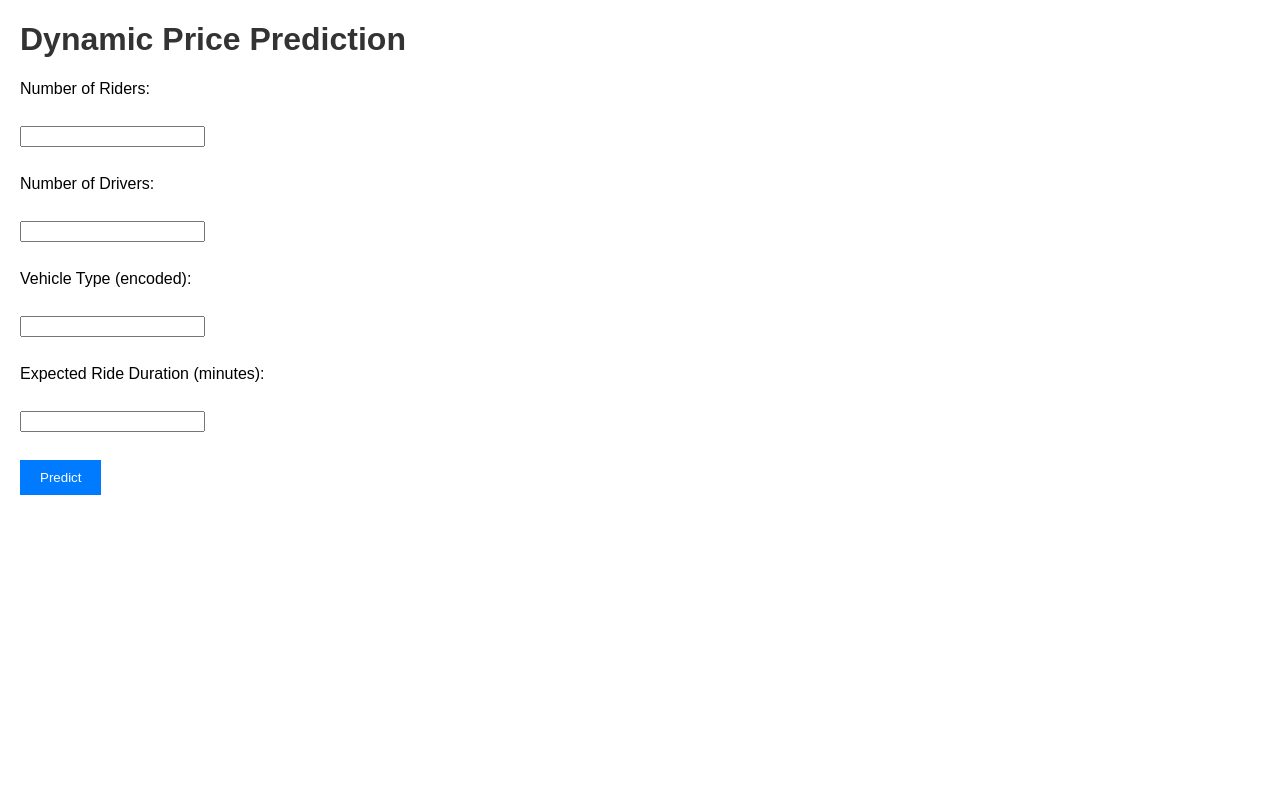
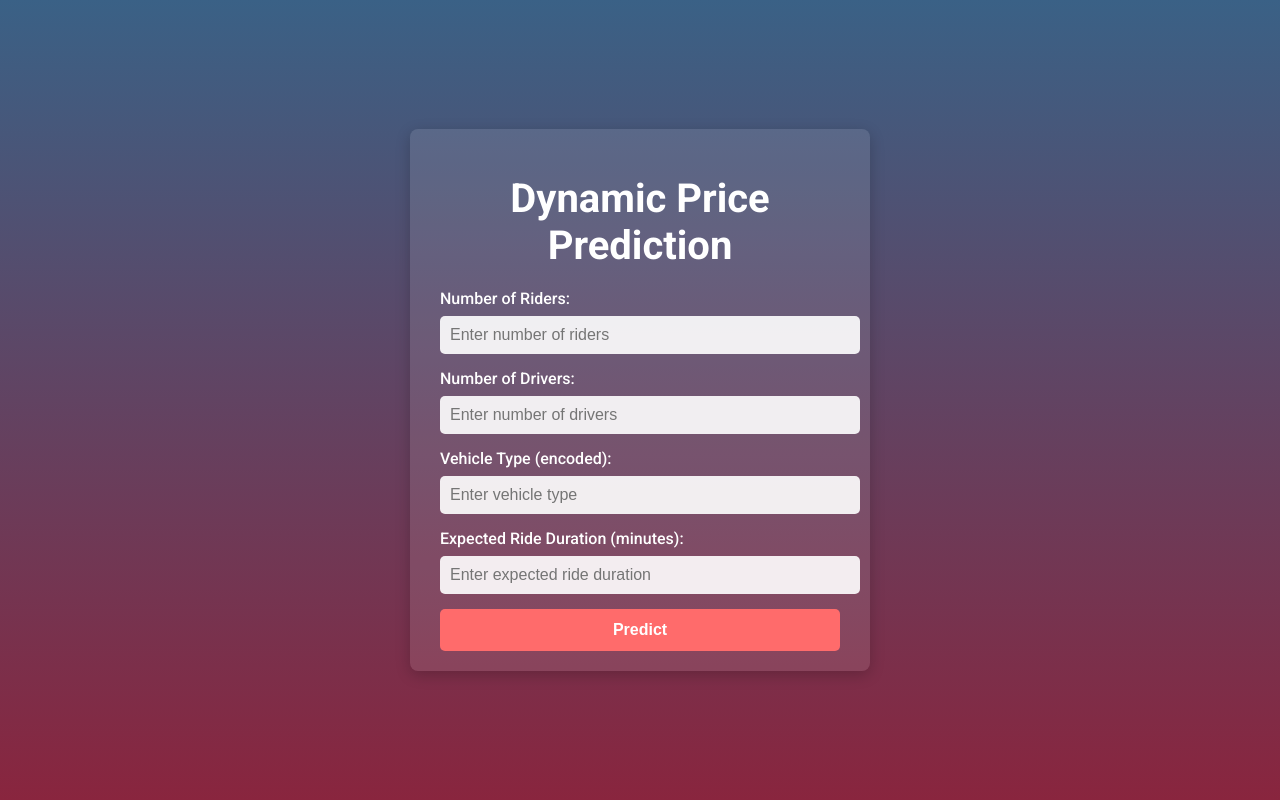
Before and after one commit to RahulVishal/MLOPs_project, a Flask app: page / in a window 1280 px wide. Run offline with Flask 3, Linux system fonts and the light colour scheme; parts of the project's set-up code (start-up, migrations or seed data) failed here and were passed over.

Commit message:
added nice UI

```diff
--- a/templates/index.html
+++ b/templates/index.html
@@ -4,22 +4,100 @@
     <meta charset="UTF-8">
     <meta name="viewport" content="width=device-width, initial-scale=1.0">
     <title>Dynamic Pricing Prediction</title>
-    <link rel="stylesheet" href="/static/styles.css">
+    <link href="https://fonts.googleapis.com/css2?family=Roboto:wght@400;500;700&display=swap" rel="stylesheet">
+    <style>
+        body {
+            font-family: 'Roboto', sans-serif;
+            margin: 0;
+            padding: 0;
+            background: linear-gradient(to bottom, #3a6186, #89253e);
+            color: #fff;
+            display: flex;
+            justify-content: center;
+            align-items: center;
+            min-height: 100vh;
+        }
+
+        h1 {
+            text-align: center;
+            margin-bottom: 20px;
+            font-size: 2.5rem;
+        }
+
+        form {
+            background: rgba(255, 255, 255, 0.1);
+            border-radius: 8px;
+            padding: 20px 30px;
+            box-shadow: 0px 4px 15px rgba(0, 0, 0, 0.2);
+            width: 100%;
+            max-width: 400px;
+        }
+
+        label {
+            font-size: 1rem;
+            font-weight: 500;
+            display: block;
+            margin-bottom: 8px;
+        }
+
+        input {
+            width: 100%;
+            padding: 10px;
+            border: none;
+            border-radius: 5px;
+            margin-bottom: 15px;
+            font-size: 1rem;
+            outline: none;
+            background-color: rgba(255, 255, 255, 0.9);
+            color: #333;
+        }
+
+        button {
+            width: 100%;
+            padding: 12px;
+            border: none;
+            border-radius: 5px;
+            background-color: #ff6b6b;
+            color: white;
+            font-size: 1rem;
+            font-weight: 700;
+            cursor: pointer;
+            transition: background-color 0.3s;
+        }
+
+        button:hover {
+            background-color: #ff3b3b;
+        }
+
+        @media (max-width: 600px) {
+            h1 {
+                font-size: 2rem;
+            }
+
+            form {
+                padding: 20px;
+            }
+
+            button {
+                font-size: 0.9rem;
+            }
+        }
+    </style>
 </head>
 <body>
-    <h1>Dynamic Price Prediction</h1>
     <form action="/predict" method="post">
-        <label for="number_of_riders">Number of Riders:</label><br>
-        <input type="text" id="number_of_riders" name="number_of_riders" required><br>
+        <h1>Dynamic Price Prediction</h1>
+        <label for="number_of_riders">Number of Riders:</label>
+        <input type="text" id="number_of_riders" name="number_of_riders" placeholder="Enter number of riders" required>
 
-        <label for="number_of_drivers">Number of Drivers:</label><br>
-        <input type="text" id="number_of_drivers" name="number_of_drivers" required><br>
+        <label for="number_of_drivers">Number of Drivers:</label>
+        <input type="text" id="number_of_drivers" name="number_of_drivers" placeholder="Enter number of drivers" required>
 
-        <label for="vehicle_type">Vehicle Type (encoded):</label><br>
-        <input type="text" id="vehicle_type" name="vehicle_type" required><br>
+        <label for="vehicle_type">Vehicle Type (encoded):</label>
+        <input type="text" id="vehicle_type" name="vehicle_type" placeholder="Enter vehicle type" required>
 
-        <label for="expected_ride_duration">Expected Ride Duration (minutes):</label><br>
-        <input type="text" id="expected_ride_duration" name="expected_ride_duration" required><br>
+        <label for="expected_ride_duration">Expected Ride Duration (minutes):</label>
+        <input type="text" id="expected_ride_duration" name="expected_ride_duration" placeholder="Enter expected ride duration" required>
 
         <button type="submit">Predict</button>
     </form>
```
Also changed, not shown: templates/result.html (+70 -4 lines), 1 other file.
